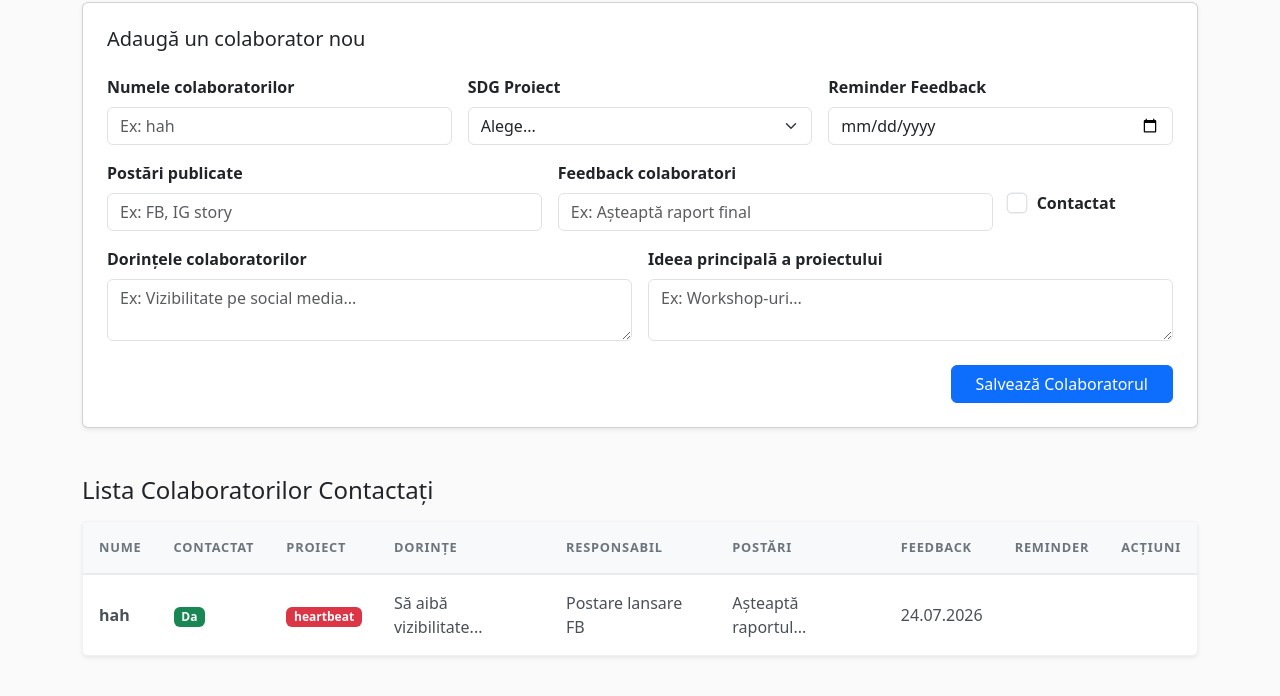
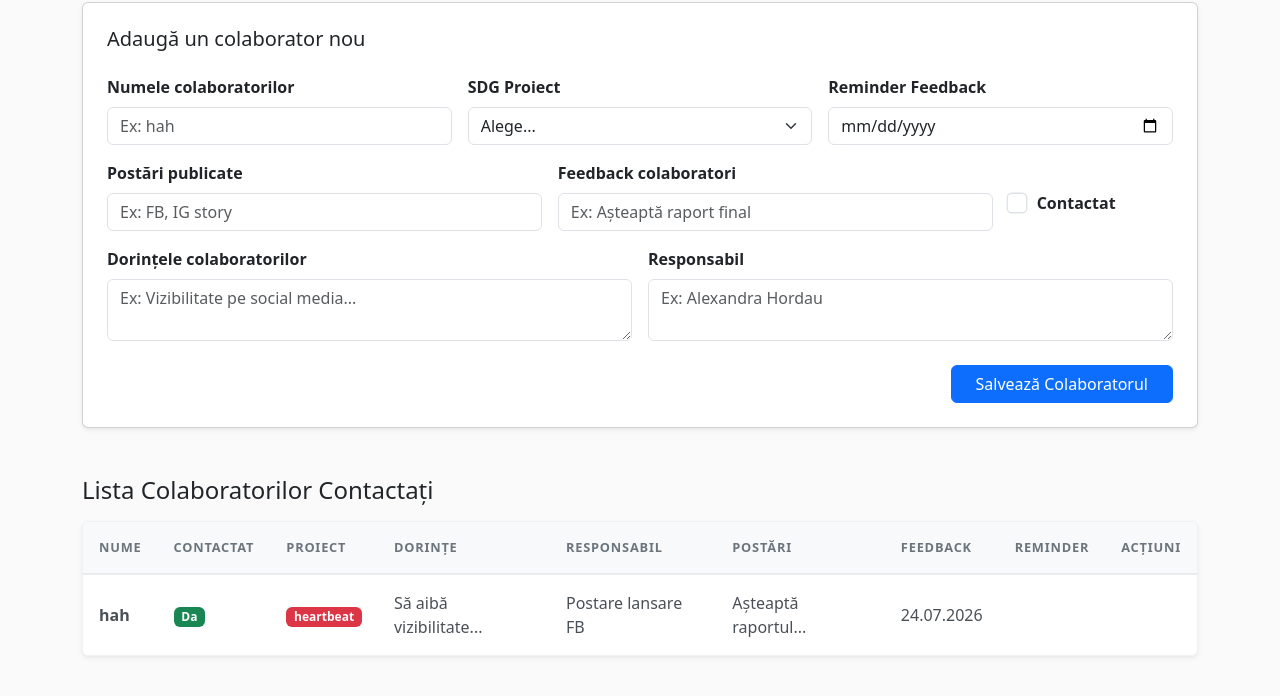
Before and after one commit to raulcordos25-dot/Tracking_Marketing, a website: page index.html in a window 1280 px wide. Shown: the part 150-846 px from the top of the page. Drawn offline with nearby package versions, Linux system fonts and the light colour scheme; no server answers.

Commit message:
Versiunea 4.2.0.1

```diff
--- a/index.html
+++ b/index.html
@@ -146,8 +146,8 @@
                     </div>
 
                     <div class="col-md-6">
-                        <label class="form-label fw-bold">Ideea principală a proiectului</label>
-                        <textarea class="form-control" id="ideea" rows="2" placeholder="Ex: Workshop-uri..."></textarea>
+                        <label class="form-label fw-bold">Responsabil</label>
+                        <textarea class="form-control" id="ideea" rows="2" placeholder="Ex: Alexandra Hordau"></textarea>
                     </div>
 
                     <!-- Buton Submit -->
```
